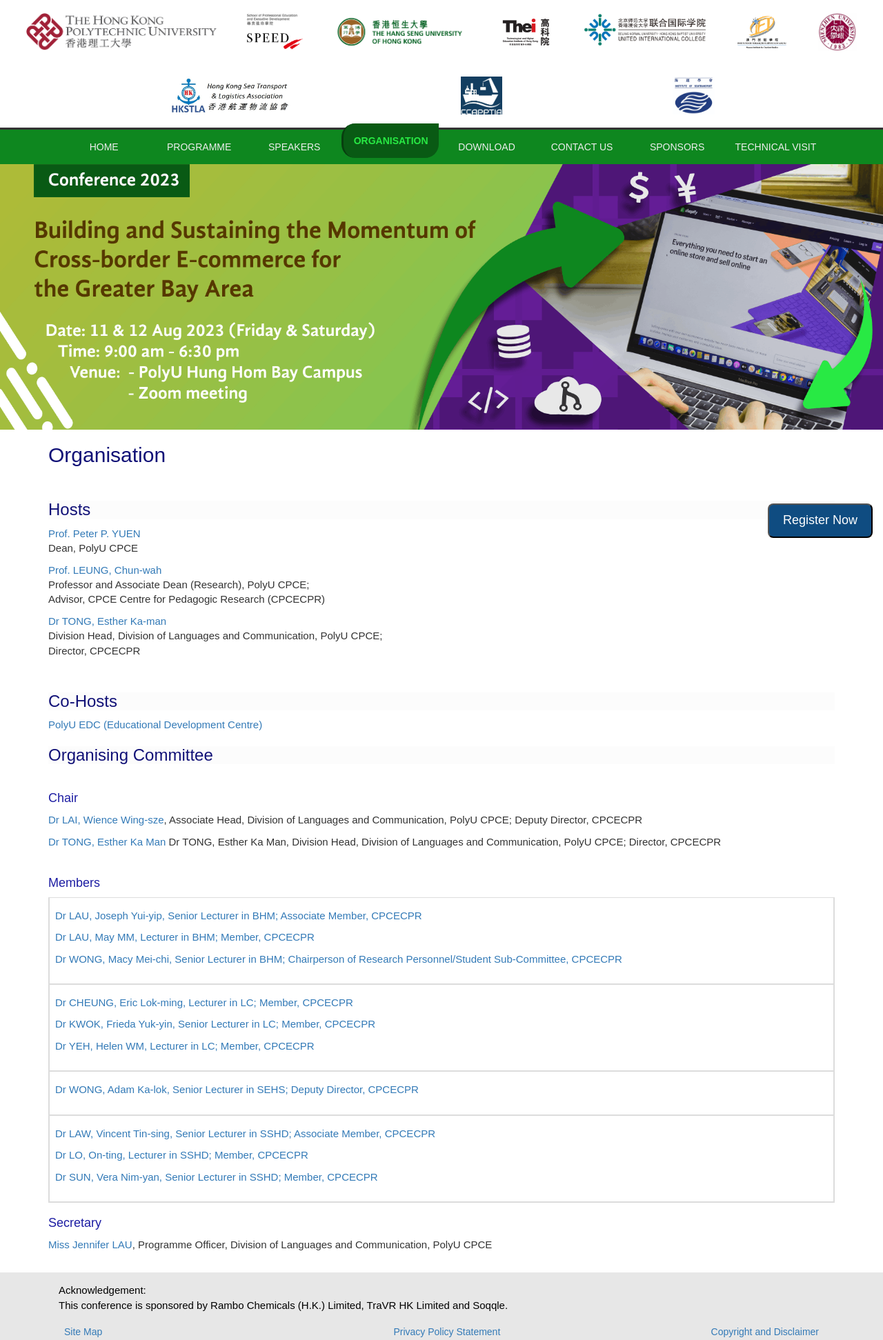
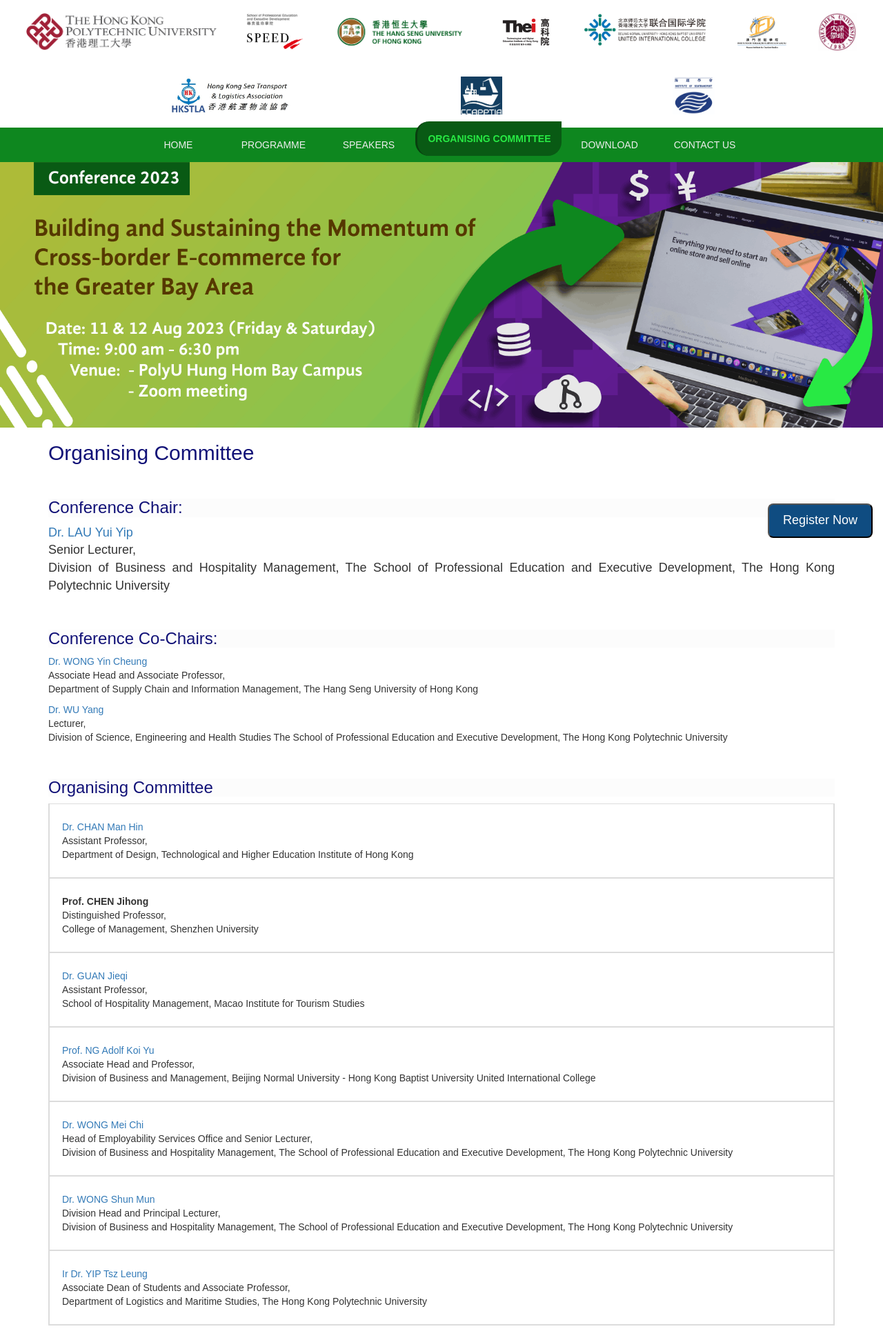
Before and after one commit to billyng1994/cprconf2023, a PHP site: page /organisation.php in a window 1280 px wide. Shown: the top 1943 px of the page at 69% size. Run offline with PHP 8.4, Linux system fonts and the light colour scheme; some libraries are stand-ins or nearby versions.

Commit message:
Changed organization page content Hid some of the optons in navbar Fixed few viusal bugs

```diff
--- a/cprconf2023/components/header.php
+++ b/cprconf2023/components/header.php
@@ -1,7 +1,6 @@
 <header>
     <div class="container" id="banner" style="width:100%">
         <div class="row" style="position: relative;">
-
 
             <div class="col-xs-12 col-sm-12 col-md-12 col-lg-12">
                 <div style="display:flex;flex-wrap:wrap;justify-content:space-evenly;">
--- a/cprconf2023/components/nav.php
+++ b/cprconf2023/components/nav.php
@@ -9,7 +9,7 @@
                 <span class="icon-bar"></span>
                 <span class="icon-bar"></span>
             </button>
-            <a class="navbar-brand visible-xs" href="#" style="color: #ffffff;">CPCECPR Conference 2023</a>
+            <a class="navbar-brand visible-xs" href="#" style="color: #ffffff;"> Conference 2023</a>
         </div>
 
         <div id="navbar" class="navbar-collapse collapse navbar-inner">
@@ -26,11 +26,11 @@
                     </ul>
                 </li>
                 <li id="speakers"><a href="speakers.php">SPEAKERS</a></li>
-                <li id="organisation"><a href="organisation.php">ORGANISATION</a></li>
+                <li id="organisation"><a href="organisation.php">ORGANISING COMMITTEE</a></li>
                 <li id="download"><a href="download.php">DOWNLOAD</a></li>
                 <li id="contact-us"><a href="contact-us.php">CONTACT US</a></li>
-                <li id="sponsor"><a href="sponsor.php">SPONSORS</a></li>
-                <li id="technical_visit"><a href="technical_visit.php">TECHNICAL VISIT</a></li>
+                <!-- <li id="sponsor"><a href="sponsor.php">SPONSORS</a></li> -->
+                <!-- <li id="technical_visit"><a href="technical_visit.php">TECHNICAL VISIT</a></li> -->
             </ul>
         </div>
         <!--/.nav-collapse -->
--- a/cprconf2023/css/main-override.css
+++ b/cprconf2023/css/main-override.css
@@ -6,8 +6,8 @@ body {
 
   #topnavbar {
     background-color: rgb(14,135,31) !important;
-    border-top: solid !important;
-    border-width: 3px !important;
+    /* border-top: solid !important;
+    border-width: 3px !important; */
     margin: 0;
     border: none;
   }
--- a/cprconf2023/index.php
+++ b/cprconf2023/index.php
@@ -35,7 +35,7 @@
 	<div class="container">
 		<!-- Main component for a primary marketing message or call to action -->
 		<div class="jumbotron">
-			<h4 class="title" style="color: #111177;"><b>About this cofference</b></h4>
+			<h4 class="title" style="color: #111177;"><b>About this conference</b></h4>
 			<br />
 			<p style="text-align: justify;color: #000000;">
 				This 2-day conference is approved and funded by the Inter-Institutional Development Scheme (IIDS) project. The IIDS project reference number is UGC/IIDS24/B02/22. The principal investigator of the IIDS project is Dr. Joseph LAU. The IIDS project title is “Building and Sustaining the Momentum of Cross-border Ecommerce for the Greater Bay Area”.
--- a/cprconf2023/organisation.php
+++ b/cprconf2023/organisation.php
@@ -31,14 +31,21 @@
     <![endif]-->
 </head>
 <style>
-  p {
-    font-size: 15px;
+  #committee_table p, #intl_committee_table p {
+    padding: 15px 0px 15px 10px;
+    margin: 0px 0px 0px 0px;
+    vertical-align: middle;
+
   }
-  mark {
-  background-color: yellow;
-  color: black;
+
+  #supporting_org_table > tbody > tr *{
+    vertical-align: middle;
+    border: none;
   }
-</style>
+  #supporting_org_table > tbody > tr > td span{
+    font-size: 18px;
+    font-weight: bold;
+  }
 </style>
 
 <body class="fontfamily">
@@ -47,120 +54,267 @@
   <div class="container">
     <!-- Main component for a primary marketing message or call to action -->
 
+    <!-- Conference Chair -->
     <div class="" style="text-align: justify">
-      <h2 style="color: #111177;">Organisation</h2><br>
-      <h3 id="1" style="background-color: #fcfcfc;color: #111177;">Hosts</h3>
-      <p><a href="https://directory.cpce-polyu.edu.hk/staff-directory/en/cpce/cpce-do/peter-yuen"
-          target="_blank">Prof. Peter P. YUEN</a><br/>Dean, PolyU CPCE
+      <!-- Big Title -->
+      <h2 style="color: #111177;">Organising Committee</h2><br>
+
+      <h3 style="background-color: #fcfcfc;color: #111177;">Conference Chair:</h3>
+      <p style="font-size: 18px;">
+        <a
+          href="https://directory.cpce-polyu.edu.hk/staff-directory/en/cpce/cpce-acadiv-bhm-acastf/yuiyip-lau"
+          target="_blank"
+          >Dr. LAU Yui Yip</a>
+          <br/>
+          <span>
+            Senior Lecturer, </br> Division of Business and Hospitality Management, The School of Professional Education and Executive Development, The Hong Kong Polytechnic University
+          </span>
       </p>
-      <p><a
-          href="https://www.speed-polyu.edu.hk/staff/division-of-science-engineering-and-health-studies/chun-wah-leung"
-          target="_blank">Prof. LEUNG, Chun-wah</a><br />Professor and Associate Dean (Research), PolyU CPCE; <br>
-        Advisor, CPCE Centre for Pedagogic Research (CPCECPR)
 
-      </p>
-      <p><a
-          href="https://www.hkcc-polyu.edu.hk/en/about-hkcc/staff-directory/division-of-languages-and-communication/index.php?sid=114"
-          target="_blank">Dr TONG, Esther Ka-man</a><br />Division Head, Division of Languages and Communication, PolyU
-        CPCE; <br>
-        Director, CPCECPR
+      <br>
 
-      </p>
-      <br />
-      <h3 id="1" style="background-color: #fcfcfc;color: #111177;">Co-Hosts</h3>
+      <!-- Conference Co-Chairs -->
+      <h3 id="1" style="background-color: #fcfcfc;color: #111177;">Conference Co-Chairs:</h3>
       <p>
-        <a href="https://www.polyu.edu.hk/edc/about-edc/">PolyU EDC (Educational Development Centre)</a>
-       </p>
-      <h3 id="6" style="background-color: #fcfcfc;color: #111177;">Organising Committee</h3><br>
-      <h4 style="color: #1d1da3;">Chair</h4>
-      <p><a
-          href="https://www.hkcc-polyu.edu.hk/en/about-hkcc/staff-directory/division-of-languages-and-communication/index.php?sid=117"
-          target="_blank">Dr LAI, Wience Wing-sze</a>, Associate Head, Division of Languages and Communication, PolyU
-        CPCE; Deputy Director, CPCECPR
+
+        <a href="https://scm.hsu.edu.hk/us/aboutus/faculty/57"
+          target="_blank">Dr. WONG Yin Cheung</a>
+          <br/>
+          <span>
+            Associate Head and Associate Professor,</br> Department of Supply Chain and Information Management, The Hang Seng University of Hong Kong
+          </span>
       </p>
       <p>
-        <a
-          href="#"
-          target="_blank">Dr TONG, Esther Ka Man</a>
-        Dr TONG, Esther Ka Man, Division Head, Division of Languages and Communication, PolyU CPCE; Director, CPCECPR
+        <a href="https://directory.cpce-polyu.edu.hk/staff-directory/en/cpce/cpce-acadiv-sehs-acastf/andrew-wu"
+          target="_blank">Dr. WU Yang</a>
+          <br/>
+          <span>
+          Lecturer,</br> Division of Science, Engineering and Health Studies The School of Professional Education and Executive Development, The Hong Kong Polytechnic University
+          </span>
       </p>
+
       <br>
-      <!-- MEMBERS -->
-      <h4 style="color: #1d1da3;">Members</h4>
-      <table class="table table-borderless">
+
+      <!--HEADER: Organising Committee -->
+      <h3 style="background-color: #fcfcfc;color: #111177;">Organising Committee</h3>
+
+      <!-- Table of Committee Member -->
+      <table id="committee_table" class="table">
         <tbody>
           <tr>
-            <!-- BHM -->
-            <td style="text-align:left;padding: 15px 8px;">
-              <p><a
-                href="https://directory.cpce-polyu.edu.hk/staff-directory/en/cpce/cpce-acadiv-bhm-acastf/yuiyip-lau"
-                target="_blank"> Dr LAU, Joseph Yui-yip, Senior Lecturer in BHM; Associate Member, CPCECPR</a>
-
-
-            </p>
-              <p><a href="https://directory.cpce-polyu.edu.hk/staff-directory/en/cpce/cpce-acadiv-bhm-acastf/may-lau"
-                  target="_blank">Dr LAU, May MM, Lecturer in BHM; Member, CPCECPR</a>
-              </p>
-              <p><a
-                  href="https://directory.cpce-polyu.edu.hk/staff-directory/en/cpce/cpce-ceso/macy-wong"
-                  target="_blank">Dr WONG, Macy Mei-chi, Senior Lecturer in BHM; Chairperson of Research Personnel/Student Sub-Committee, CPCECPR</a>
-              </p>
-            </td>
-          </tr>
-          <!-- LC -->
-          <tr>
-            <td style="text-align:left;padding: 15px 8px;">
-              <p><a
-                  href="https://directory.hkcc-polyu.edu.hk/staff-directory/en/hkcc/hkcc-lc-acastf/lokmingeric-cheung"
-                  target="_blank">Dr CHEUNG, Eric Lok-ming, Lecturer in LC; Member, CPCECPR</a>
-
-              </p>
-              <p><a
-                  href="https://directory.hkcc-polyu.edu.hk/staff-directory/en/hkcc/hkcc-lc-acastf/frieda-kwok"
-                  target="_blank">Dr KWOK, Frieda Yuk-yin, Senior Lecturer in LC; Member, CPCECPR</a>
-              </p>
-              <p><a
-                href="https://directory.hkcc-polyu.edu.hk/staff-directory/en/hkcc/hkcc-lc-acastf/helen-yeh"
-                target="_blank">Dr YEH, Helen WM, Lecturer in LC; Member, CPCECPR</a>
-            </p>
-            </td>
-          </tr>
-          <!-- SEHS -->
-          <tr>
-            <td style="text-align:left;padding: 15px 8px;">
-              <p><a
-                  href="https://directory.speed-polyu.edu.hk/staff-directory/en/speed/spd-speed-acadis-aacadis/adam-wong"
-                  target="_blank">Dr WONG, Adam Ka-lok, Senior Lecturer in SEHS; Deputy Director, CPCECPR</a>
+            <td>
+              <p>
+                <a
+                  href="https://www.thei.edu.hk/staff/details/man-hin-eve-chan"
+                  target="_blank">Dr. CHAN Man Hin</a>
+                  <br/>
+                  <span>
+                    Assistant Professor,</br> Department of Design, Technological and Higher Education Institute of Hong Kong
+                  </span>
               </p>
             </td>
           </tr>
           <tr>
-
-            <td style="text-align:left;padding: 15px 8px;">
-              <p><a
-                  href="https://directory.speed-polyu.edu.hk/staff-directory/en/speed/spd-speed-acadis-aacadis/vincent-law"
-                  target="_blank">Dr LAW, Vincent Tin-sing, Senior Lecturer in SSHD; Associate Member, CPCECPR</a>
+            <td>
+              <p>
+                <b>Prof. CHEN Jihong</b>
+                  <br/>
+                  <span>
+                  Distinguished Professor,</br> College of Management, Shenzhen University
+                  </span>
               </p>
-
-              <p><a href="https://directory.speed-polyu.edu.hk/staff-directory/en/speed/spd-speed-acadis-aacadis/onting-lo" target="_blank">
-                Dr LO, On-ting, Lecturer in SSHD; Member, CPCECPR</a>
+            </td>
+          </tr>
+          <tr>
+            <td>
+              <p>
+                <a
+                  href="https://www.iftm.edu.mo/shm/en/people/faculty-members/index.html?name=jenny"
+                  target="_blank">Dr. GUAN Jieqi</a>
+                  <br/>
+                  <span>
+                    Assistant Professor,</br> School of Hospitality Management, Macao Institute for Tourism Studies
+                  </span>
               </p>
-              <p><a href="https://directory.cpce-polyu.edu.hk/staff-directory/en/cpce/cpce-acadiv-sshd-acastf/vera-sun" target="_blank">
-                Dr SUN, Vera Nim-yan, Senior Lecturer in SSHD; Member, CPCECPR</a>
+            </td>
+          </tr>
+          <tr>
+            <td>
+              <p>
+                <a
+                  href="https://staff.uic.edu.cn/adolfng/en"
+                  target="_blank">Prof. NG Adolf Koi Yu</a>
+                  <br/>
+                  <span>
+                    Associate Head and Professor,</br> Division of Business and Management, Beijing Normal University - Hong Kong Baptist University United International College
+                  </span>
+              </p>
+            </td>
+          </tr>
+          <tr>
+            <td>
+              <p>
+                <a
+                  href="https://directory.cpce-polyu.edu.hk/staff-directory/en/cpce/cpce-ceso/macy-wong"
+                  target="_blank">Dr. WONG Mei Chi</a>
+                  <br/>
+                  <span>
+                  Head of Employability Services Office and Senior Lecturer,</br> Division of Business and Hospitality Management, The School of Professional Education and Executive Development, The Hong Kong Polytechnic University
+                  </span>
+              </p>
+            </td>
+          </tr>
+          <tr>
+            <td>
+              <p>
+                <a
+                  href="https://directory.hkcc-polyu.edu.hk/staff-directory/en/hkcc/hkcc-bhm-acastf/helen-wong"
+                  target="_blank">Dr. WONG Shun Mun</a>
+                  <br/>
+                  <span>
+                  Division Head and Principal Lecturer,</br> Division of Business and Hospitality Management, The School of Professional Education and Executive Development, The Hong Kong Polytechnic University
+                  </span>
+              </p>
+            </td>
+          </tr>
+          <tr>
+            <td>
+              <p>
+                <a
+                  href="https://www.polyu.edu.hk/en/lms/people/academic-staff/t-l-yip/"
+                  target="_blank">Ir Dr. YIP Tsz Leung</a>
+                  <br/>
+                  <span>
+                  Associate Dean of Students and Associate Professor,</br> Department of Logistics and Maritime Studies, The Hong Kong Polytechnic University
+                  </span>
               </p>
             </td>
           </tr>
         </tbody>
       </table>
 
+      <br>
 
-      <h4 style="color: #1d1da3;">Secretary</h4>
+      <!--HEADER: International Steering Committee -->
+      <h3 style="background-color: #fcfcfc;color: #111177;">International Steering Committee</h3>
 
-      <p><a href="#" style="pointer-events: none; cursor: default;">Miss Jennifer LAU</a>, Programme Officer, Division of Languages and Communication, PolyU CPCE</p>
+      <!-- Table of International Steering Committee -->
+      <table id="intl_committee_table" class="table">
+        <tbody>
+          <tr>
+            <td>
+              <p>
+                <b>Dr. CHEN Qiong</b>
+                  <br/>
+                  <span>
+                    Lecturer,</br> Navigation College, Jimei University
+                  </span>
+              </p>
+            </td>
+          </tr>
+          <tr>
+            <td>
+              <p>
+                <b>Dr. HU Rong</b>
+                  <br/>
+                  <span>
+                    Associate Professor and Director of Postgraduate Department,</br> School of Customs and Public Administration, Shanghai Customs College
+                  </span>
+              </p>
+            </td>
+          </tr>
+          <tr>
+            <td>
+              <p>
+                <b>Dr. LEI Zhimei</b>
+                  <br/>
+                  <span>
+                    Lecturer,</br> Faculty of Management and Economics, Kunming University of Science and Technology
+                  </span>
+              </p>
+            </td>
+          </tr>
+          <tr>
+            <td>
+              <p>
+                <b>Dr. Maneerat KANRAK</b>
+                  <br/>
+                  <span>
+                    Lecturer,</br> Faculty of Interdisciplinary Studies, Khon Kaen University
+                  </span>
+              </p>
+            </td>
+          </tr>
+          <tr>
+            <td>
+              <p>
+                <a
+                  href="https://www.ljmu.ac.uk/about-us/staff-profiles/faculty-of-engineering-and-technology/school-of-engineering/mark-poo"
+                  target="_blank">Dr. Mark POO</a>
+                  <br/>
+                  <span>
+                    Research Fellow,</br> Faculty of Engineering and Technology, Liverpool John Moores University
+                  </span>
+              </p>
+            </td>
+          </tr>
+        </tbody>
+      </table>
 
-      <br />
+      <br>
+
+      <!-- HEADER: Secretary -->
+      <h4 style="color: #1d1da3;">Conference Secretariat</h4>
+      <p>Ms Cherry CHUI</p>
+
+      <br>
+
+      <h3 style="background-color: #fcfcfc;color: #111177;">Supporting Organizations</h3>
+      <table id="supporting_org_table" class="table">
+        <tbody>
+          <tr>
+            <td class="col-md-1 text-center">
+                <a
+                  href="https://hkstla.org/zh/homepage-%E4%B8%AD%E6%96%87-%E9%A6%99%E6%B8%AF/"
+                  target="_blank">
+                  <img src="images/HKSTLA_Logo.png" alt="" srcset="" style="width: 100%; height:auto;">
+                </a>
+                <br/><br/>
+                <span>
+                  Hong Kong Sea Transport and Logistics Association
+                </span>
+            </td>
+            <td class="col-md-1 text-center">
+              <a
+                href="http://seatransport.org/"
+                target="_blank">
+                  <img src="images/IOS_Logo.jpg" alt="" srcset="" style="width: 70%; height:auto;">
+              </a>
+              <br/><br/>
+              <span>
+                Institute of Seatransport
+              </span>
+            </td>
+            <td class="col-md-1 text-center">
+
+              <a
+                  href="https://www.ccapptia.com/"
+                  target="_blank">
+                    <img src="images/CCAPPTIA_Logo.jpeg" alt="" srcset="" style="width: 70%; height:auto;">
+                </a>
+                <br/><br/>
+                <span>
+                  Climate Change Adaptation Planning for Port, Transportation Infrastructure, and the Arctic
+                </span>
+            </td>
+          </tr>
+        </tbody>
+      </table>
+
     </div> <!-- /container -->
   </div>
+
+  <!-- Footer -->
   <?php include "components/footer.php" ?>
 
   <!-- Bootstrap core JavaScript
```
Also changed, not shown: 1 other file. Lines whose indentation alone changed are shown as unchanged.
